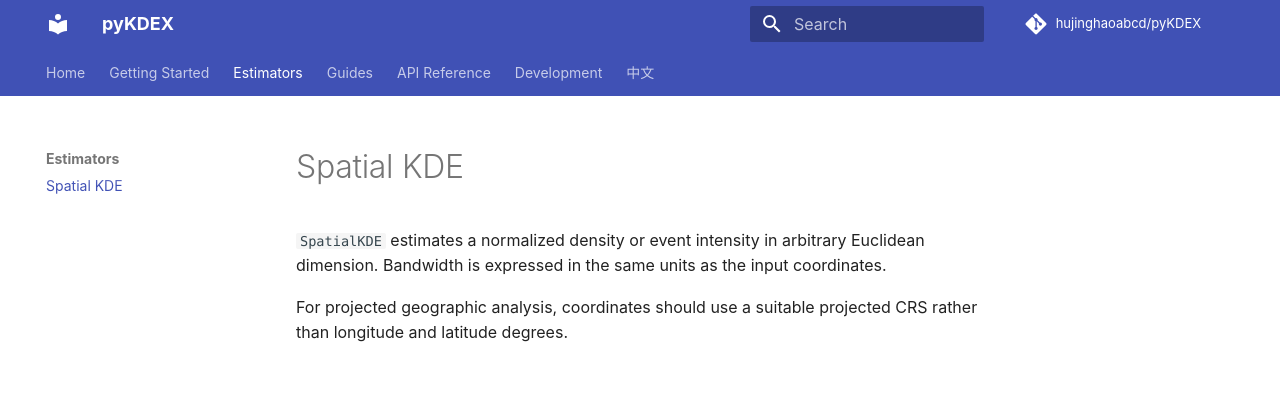
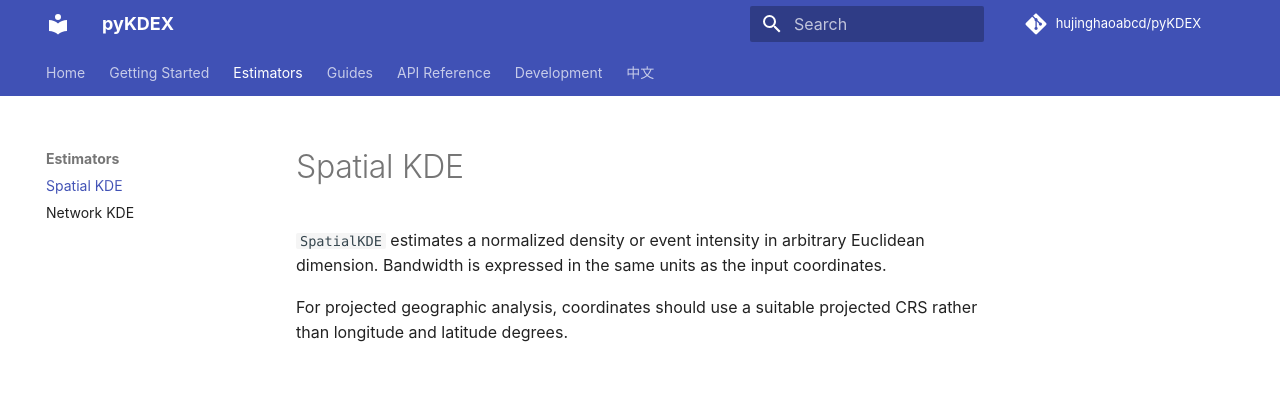
Before and after one commit to hujinghaoabcd/pyKDEX, an MkDocs documentation site: the page built from docs/estimators/spatial-kde.md, in a window 1280 px wide. Shown: the top 397 px of the page. Built offline with MkDocs 1.6.1 and Material for MkDocs 9.7.7, drawn with Linux system fonts in a browser that asks for light colours; comment, search, counter and statistics services are not loaded.

Commit message:
Add NetworkKDE documentation navigation

```diff
--- a/mkdocs.yml
+++ b/mkdocs.yml
@@ -61,6 +61,7 @@
       - Core Concepts: getting-started/concepts.md
   - Estimators:
       - Spatial KDE: estimators/spatial-kde.md
+      - Network KDE: estimators/network-kde.md
   - Guides:
       - Data objects: guides/data.md
       - Built-in datasets: guides/datasets.md
@@ -75,6 +76,7 @@
       - Network objects: api/network.md
       - Graph adapters: api/adapters.md
       - SpatialKDE: api/spatial-kde.md
+      - NetworkKDE: api/network-kde.md
       - Kernels: api/kernels.md
       - Bandwidths: api/bandwidths.md
       - Selection: api/selection.md
```
